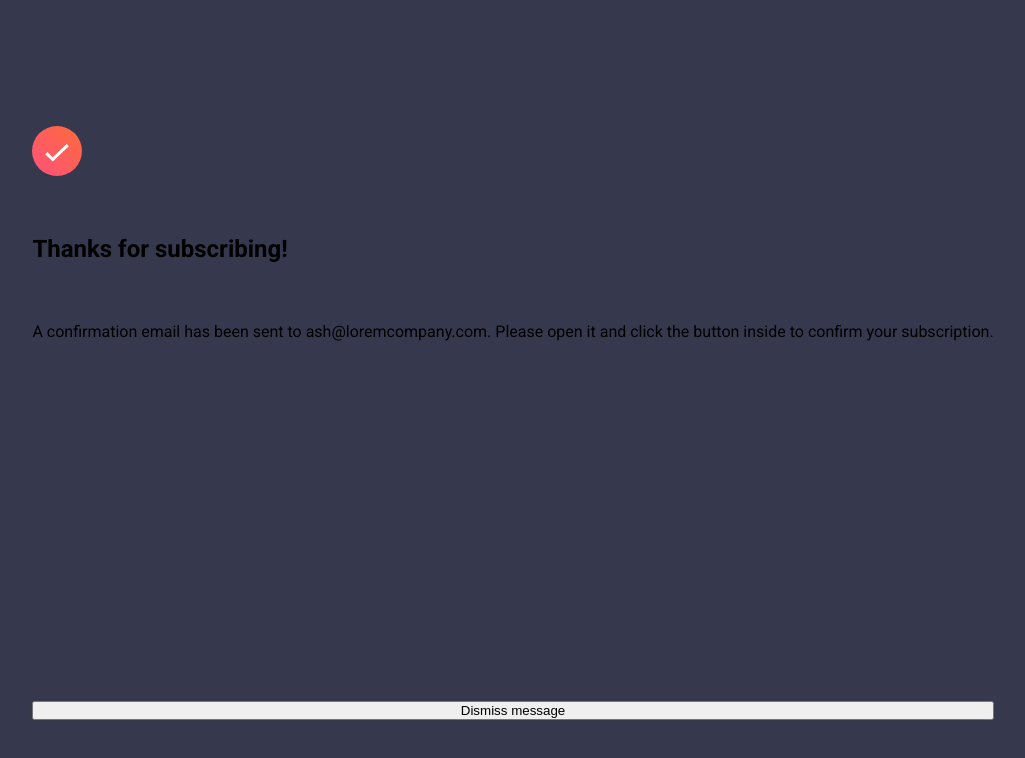
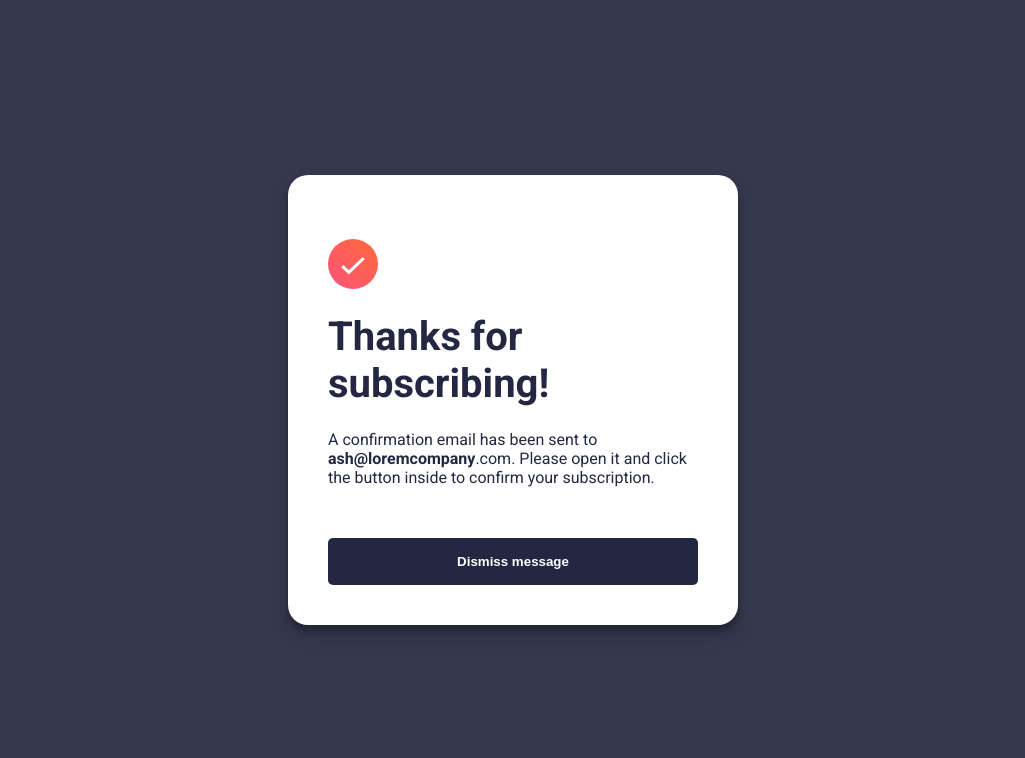
Before and after one commit to michaelr47/Newsletter-Form, a plain HTML site: page index.html in a window 1280 px wide. Shown: the whole page, without its empty margins (127-1152 px from the left). Drawn offline with Linux system fonts and the light colour scheme.

Commit message:
complete success message

```diff
--- a/index.html
+++ b/index.html
@@ -55,7 +55,7 @@
 
       <h2>Thanks for subscribing!</h2>
 
-      <p>A confirmation email has been sent to ash@loremcompany.com. Please open it and click the button inside to confirm your subscription.</p>
+      <p>A confirmation email has been sent to <span class="emailTo">ash@loremcompany</span>.com. Please open it and click the button inside to confirm your subscription.</p>
     </div>
     <button>Dismiss message</button>
 
--- a/styles.css
+++ b/styles.css
@@ -48,6 +48,7 @@ The designs were created to the following widths:
 
 body {
     font-family: 'Roboto';
+    color: var(--darkGray);
     min-height: 100vh;
     display: flex;
     justify-content: center;
@@ -132,12 +133,27 @@ article p {
     flex-direction: column;
     justify-content: space-around;
 }
+.success h2 {
+    font-size: 2rem;
+}
 .success img {
     width: 50px;
 }
 .success button {
     margin-top: auto;
     margin-bottom: 4rem;
+    border-radius: 5px;
+    border: none;
+    background-color: var(--darkGray);
+    padding: 1rem;
+    font-weight: 700;
+    color: var(--white);
+}
+.success button:hover {
+    cursor: pointer;
+}
+.emailTo {
+    font-weight: 700;
 }
 .hidden {
     display: none;
@@ -178,6 +194,31 @@ article p {
         height: auto;
     }
 
+    .success {
+        width: 450px;
+        height: 450px;
+        background-color: var(--white);
+        padding: 2.5rem;
+        margin: 0px;
+        border-radius: 20px;
+        box-shadow: rgba(0, 0, 0, 0.19) 0px 10px 20px, rgba(0, 0, 0, 0.23) 0px 6px 6px;
+    }
 
+    .success h2 {
+        font-size: 2.5rem;
+    }
+    .success-content {
+        height: 80%;
+        justify-content: space-evenly;
+    }
 
+    .success button {
+        border-radius: 5px;
+        border: none;
+        background-color: var(--darkGray);
+        padding: 1rem;
+        font-weight: 700;
+        margin-bottom: 0px;
+        color: var(--white);
+    }
 }
```
